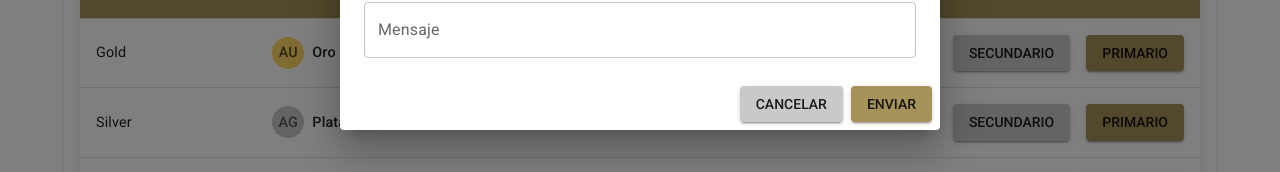
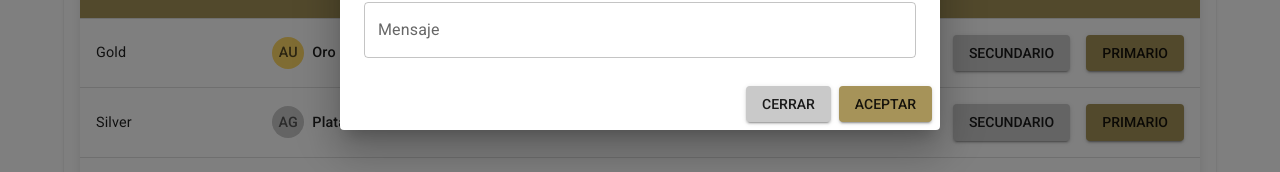
Before and after one commit to docentedev/mui-components, a React (Vite) app: page / in a window 1280 px wide. Both pictures are taken after a click on the button "NUEVO MENSAJE". Shown: the part 383-555 px from the top of the page. Built offline with nearby package versions, Linux system fonts and the light colour scheme.

Commit message:
fix: modal-input

```diff
--- a/src/components/modal-input/index.tsx
+++ b/src/components/modal-input/index.tsx
@@ -10,40 +10,45 @@ import CloseIcon from '@mui/icons-material/Close';
 import styles from './index.module.css';
 import Input from '../input';
 
+interface I18N {
+  title: string;
+  label: string;
+  succeesLabel: string;
+  cancelLabel: string;
+}
+
+const initialStateI18n: I18N = {
+  title: 'Envio de documentacion',
+  label: 'Mensaje',
+  succeesLabel: 'Aceptar',
+  cancelLabel: 'Cerrar',
+};
+
 interface ModalInputIndexProps {
   open: boolean;
-  title: string;
-  label: string;
-  succeedLabel: string;
-  cancelLabel: string;
   value: string;
   onClose: () => void;
   onChange: (event: React.ChangeEvent<HTMLInputElement>) => void;
-  onSucceed: () => void;
+  onSuccess: () => void;
+  i18n?: Partial<I18N>;
 }
 
-const ModalInputIndex: React.FC<ModalInputIndexProps> = ({
+const ModalInput: React.FC<ModalInputIndexProps> = ({
   open,
-  title,
-  label,
-  succeedLabel,
-  cancelLabel,
   value,
   onClose,
   onChange,
-  onSucceed
+  onSuccess,
+  i18n,
 }) => {
-
-  const handleModalClose = () => {
-    onClose();
-  };
+  const lang = { ...initialStateI18n, ...i18n };
 
   return (
-    <Dialog open={open} onClose={handleModalClose} maxWidth="sm" fullWidth>
+    <Dialog open={open} onClose={onClose} maxWidth="sm" fullWidth>
       <DialogTitle>
         <div className={styles.header}>
-          <div>{title}</div>
-          <IconButton onClick={handleModalClose} size="small">
+          <div>{lang.title}</div>
+          <IconButton onClick={onClose} size="small">
             <CloseIcon />
           </IconButton>
         </div>
@@ -51,30 +56,22 @@ const ModalInputIndex: React.FC<ModalInputIndexProps> = ({
       <DialogContent>
         <Input
           marginTop
-          label={label}
+          label={lang.label}
           value={value}
           size="medium"
           onChange={onChange}
         />
       </DialogContent>
       <DialogActions>
-        <Button
-          onClick={handleModalClose}
-          variant="contained"
-          color="secondary"
-        >
-          {cancelLabel}
+        <Button onClick={onClose} variant="contained" color="secondary">
+          {lang.cancelLabel}
         </Button>
-        <Button
-          onClick={onSucceed}
-          variant="contained"
-          color="primary"
-        >
-          {succeedLabel}
+        <Button onClick={onSuccess} variant="contained" color="primary">
+          {lang.succeesLabel}
         </Button>
       </DialogActions>
     </Dialog>
   );
 };
 
-export default ModalInputIndex;
+export default ModalInput;
--- a/src/pages/modal-input/index.tsx
+++ b/src/pages/modal-input/index.tsx
@@ -7,7 +7,7 @@ interface ModalInputIndexProps {
 }
 
 const ModalInputIndex: React.FC<ModalInputIndexProps> = ({ title }) => {
-  const [openModal, setOpenModal] = useState(false);
+  const [open, setOpen] = useState(false);
   const [value, setValue] = useState('');
   const [message, setMessage] = useState('');
 
@@ -15,16 +15,16 @@ const ModalInputIndex: React.FC<ModalInputIndexProps> = ({ title }) => {
     setValue(event.target.value);
   };
 
-  const handleOpenModal = () => setOpenModal(true);
-  const handleCloseModal = () => {
+  const handleOpen = () => setOpen(true);
+  const handleClose = () => {
     setValue('');
-    setOpenModal(false);
+    setOpen(false);
   };
 
   const handleSucceed = () => {
     setMessage(value);
     setValue('');
-    handleCloseModal();
+    handleClose();
   };
 
   return (
@@ -32,19 +32,15 @@ const ModalInputIndex: React.FC<ModalInputIndexProps> = ({ title }) => {
       <Typography variant="h5" component="h1" gutterBottom>
         {title}
       </Typography>
-      <Button variant="contained" color="primary" onClick={handleOpenModal}>
+      <Button variant="contained" color="primary" onClick={handleOpen}>
         Nuevo Mensaje
       </Button>
       <ModalInput
-        open={openModal}
-        onClose={handleCloseModal}
-        title="Envio de documentacion"
-        label="Mensaje"
+        open={open}
+        onClose={handleClose}
         value={value}
         onChange={handleChange}
-        onSucceed={handleSucceed}
-        cancelLabel="Cancelar"
-        succeedLabel="Enviar"
+        onSuccess={handleSucceed}
       />
 
       <Typography>
```
Also changed, not shown: 1 other file (tests, documents, lock files or other folders).
